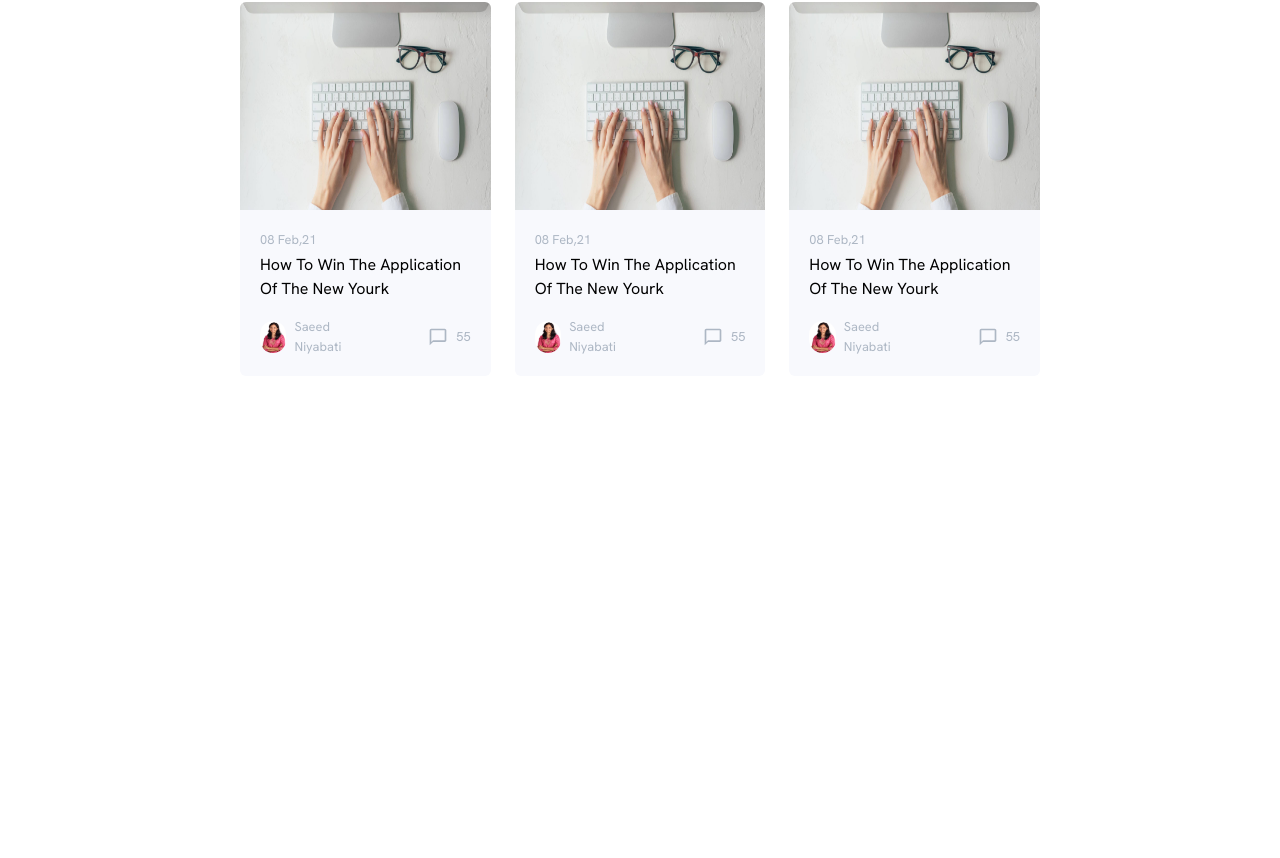
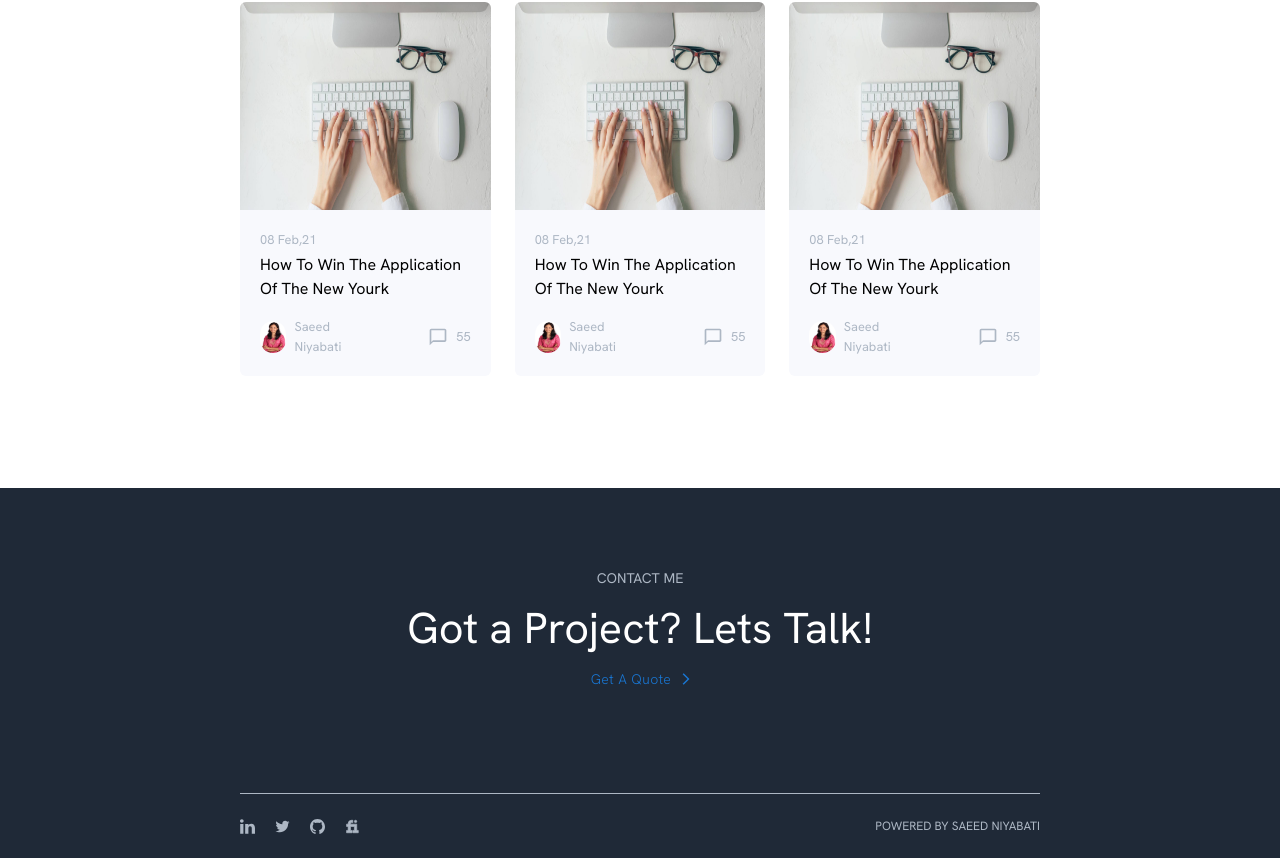
Before and after one commit to saeidniyabati2/myportfolio, a Next.js app: page / in a window 1280 px wide. Shown: the part 5261-6119 px from the top of the page. Before the commit the page ends 5749 px from the top, so only its background shows below. Built offline with nearby package versions, Linux system fonts and the light colour scheme.

Commit message:
adding new style for footer

```diff
--- a/src/components/ContainerBlock.tsx
+++ b/src/components/ContainerBlock.tsx
@@ -6,7 +6,7 @@ export default function ContainerBlock({ children }) {
     <section className="flex flex-col">
       <Navbar />
       {children}
-      {/* <Footer /> */}
+      <Footer />
     </section>
   );
 }
--- a/src/components/Footer.tsx
+++ b/src/components/Footer.tsx
@@ -4,21 +4,21 @@ import ArrowForwardIosIcon from "@mui/icons-material/ArrowForwardIos";
 
 export const Footer: React.FC = () => {
   return (
-    <footer className="w-full bg-gray-800 flex-col px-[15rem] pb-6">
+    <footer className="w-full bg-gray-800 flex-col px-4 md:px-[15rem] pb-6">
       {/* container of texts, button and social media icons */}
-      <div className="w-full flex flex-col items-center">
-        <p className="text-sm text-secondGray mt-20">CONTACT ME</p>
-        <h1 className=" text-[2.7rem] text-white font-HankenGrotesk mt-2">
+      <div className="w-full flex flex-col items-center ">
+        <p className="text-sm text-secondGray mt-10 md:mt-20">CONTACT ME</p>
+        <h1 className="text-[2rem] md:text-[2.7rem] text-white font-HankenGrotesk mt-2">
           Got a Project? Lets Talk!
         </h1>
         <BlueButton
           title="Get A Quote"
           Icon={ArrowForwardIosIcon}
-          ClassName="mt-9"
+          ClassName="mt-9 py-3 md:py-0 w-full md:w-auto"
         />
         {/* container social media icons */}
-        <div className="w-full  mt-24 flex border-secondGray border-t-[0.2px] pt-6">
-          <div className="w-full  flex items-center gap-x-5">
+        <div className="w-full mt-10 md:mt-24 flex border-secondGray border-t-[0.2px] pt-6 ">
+          <div className="w-full flex items-center gap-x-5">
             <Image
               width={15}
               height={15}
```
